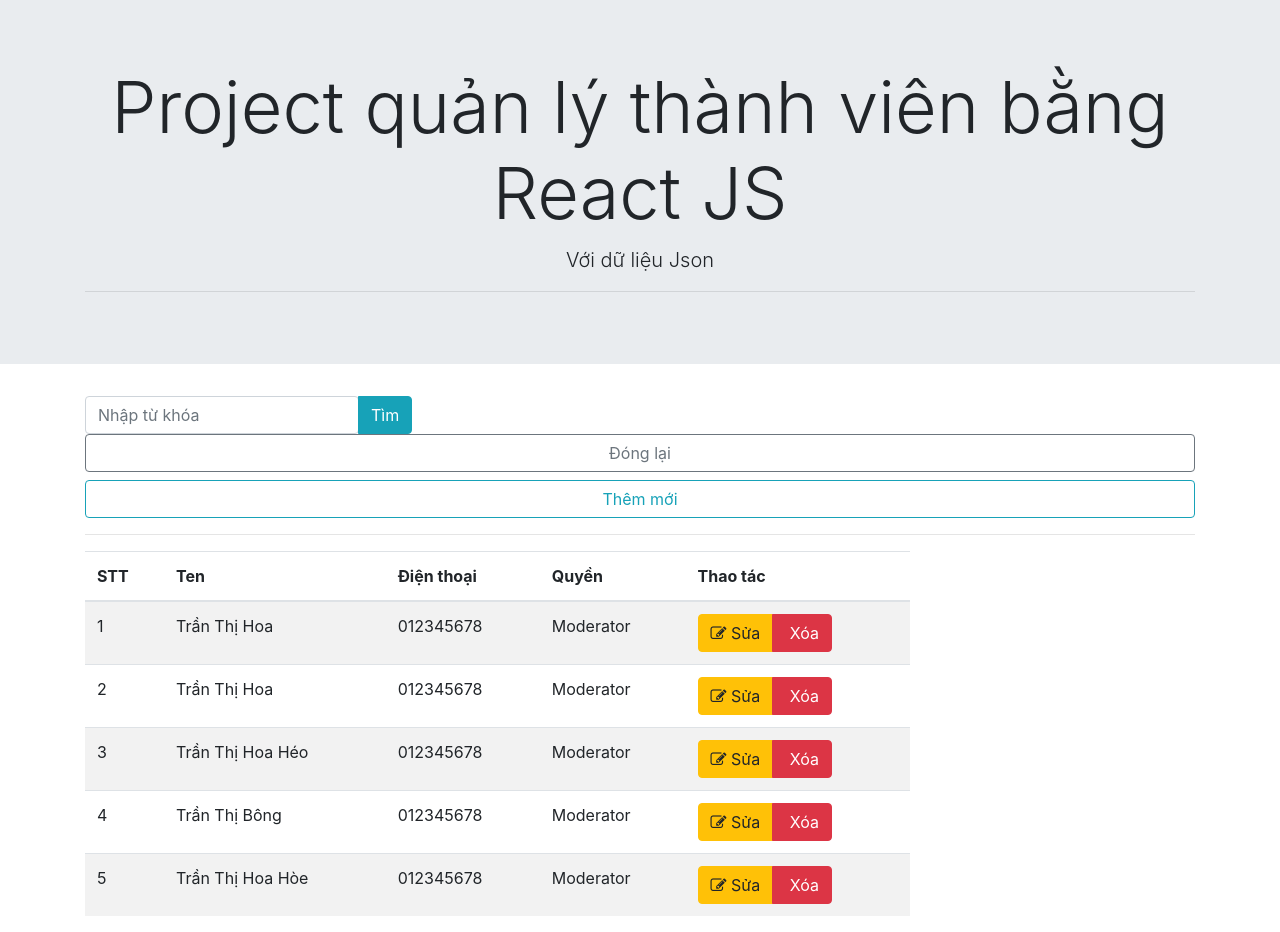
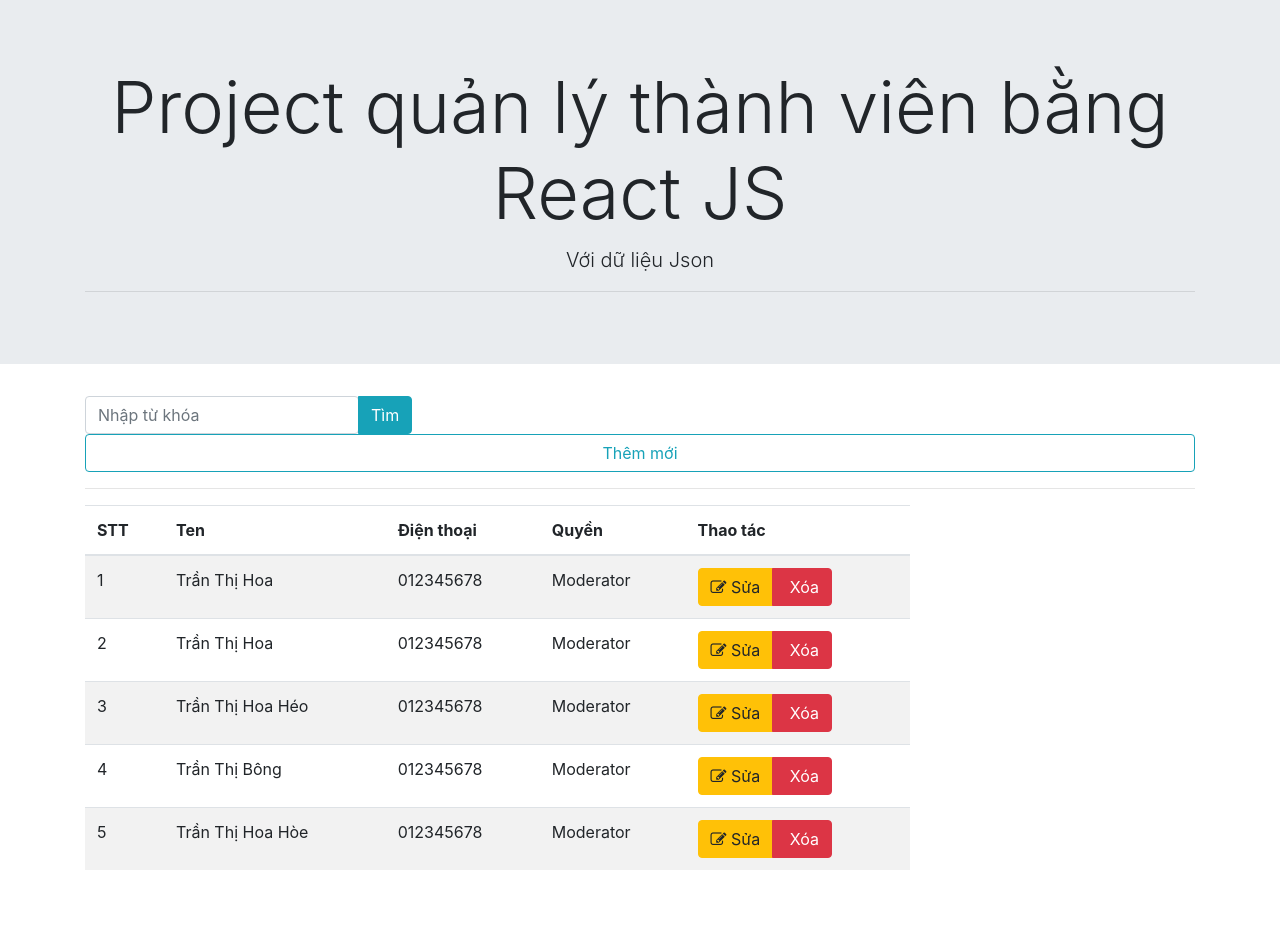
Before and after one commit to cntt2-lydoan/ReactJS_02, a React (Create React App) app: page / in a window 1280 px wide. After the commit the page ends 886 px from the top, so only its background shows below. Built offline with nearby package versions, Linux system fonts and the light colour scheme.

Commit message:
[PHAN-22] 063 Hoan thien phan thuc hanh thao tac giua cac component tuong tac

```diff
--- a/src/Components/App.js
+++ b/src/Components/App.js
@@ -28,7 +28,7 @@ class App extends Component {
           <div className="searchForm">
             <div className="container">
               <div className="row">
-                <Search ketNoi={()=>this.doiTrangThai()}/>
+                <Search ketNoi={()=>this.doiTrangThai()} hienThiForm={this.state.hienThiForm}/>
                 <TableData/>
                 <AddUser hienThiForm={this.state.hienThiForm}/>
               </div>
--- a/src/Components/Search.js
+++ b/src/Components/Search.js
@@ -1,6 +1,12 @@
 import React, { Component } from 'react';
 
 class Search extends Component {
+    hienThiNut = () =>{
+        if(this.props.hienThiForm === true){
+            return <div className="btn btn-block btn-outline-secondary" onClick={()=>this.props.ketNoi()}>Đóng lại</div>
+        }
+        else return <div className="btn btn-block btn-outline-info" onClick={()=>this.props.ketNoi()}>Thêm mới</div>
+    }
     render() {
         return (
             <div className="col-12">
@@ -11,8 +17,8 @@ class Search extends Component {
 
                     </div>
                     <div className="btn-group1">
-                        <div className="btn btn-block btn-outline-secondary" onClick={()=>this.props.ketNoi()}>Đóng lại</div>
-                        <div className="btn btn-block btn-outline-info" >Thêm mới</div>
+
+                        {this.hienThiNut()}
                     </div>
                 </div>
                 <hr/>
```
